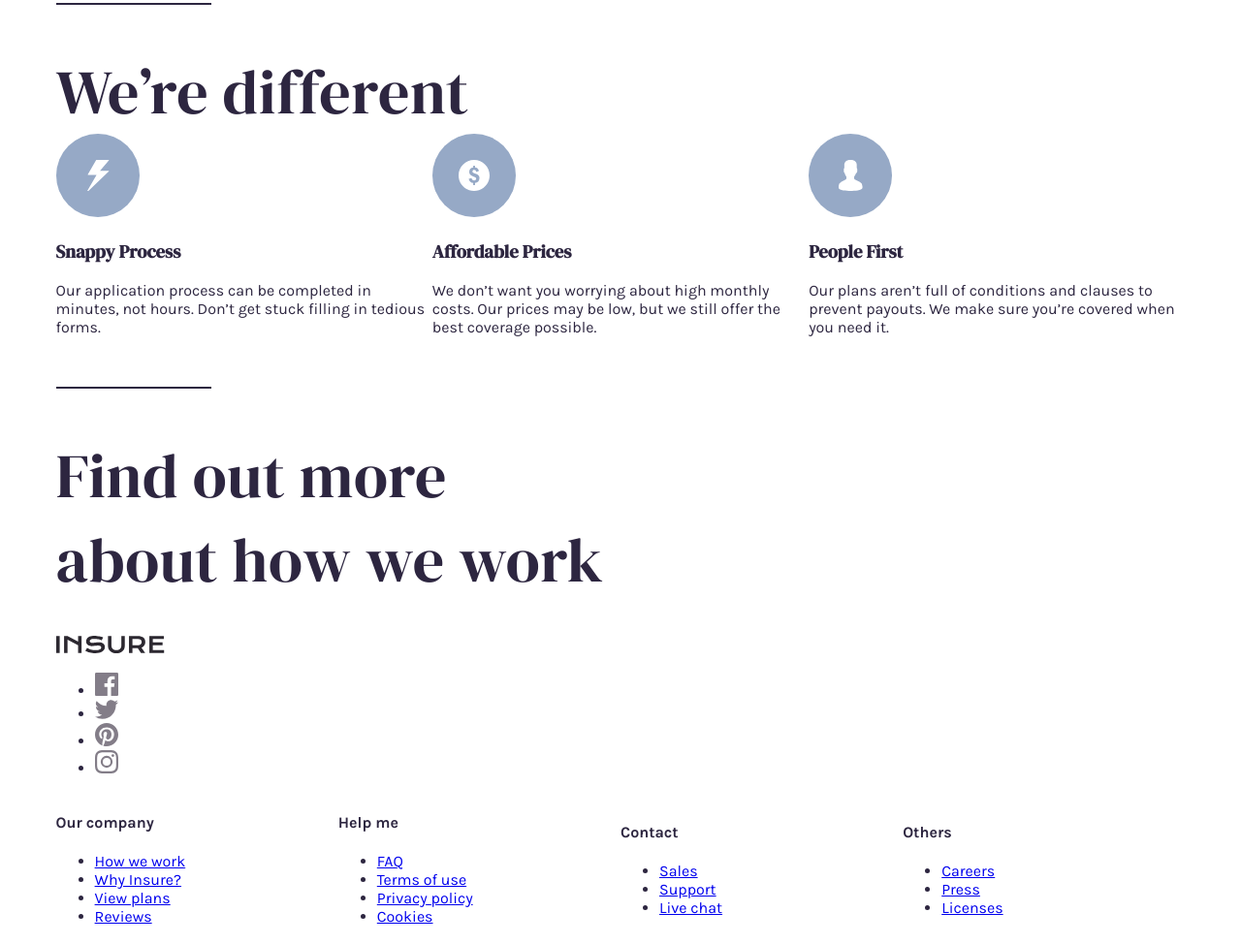
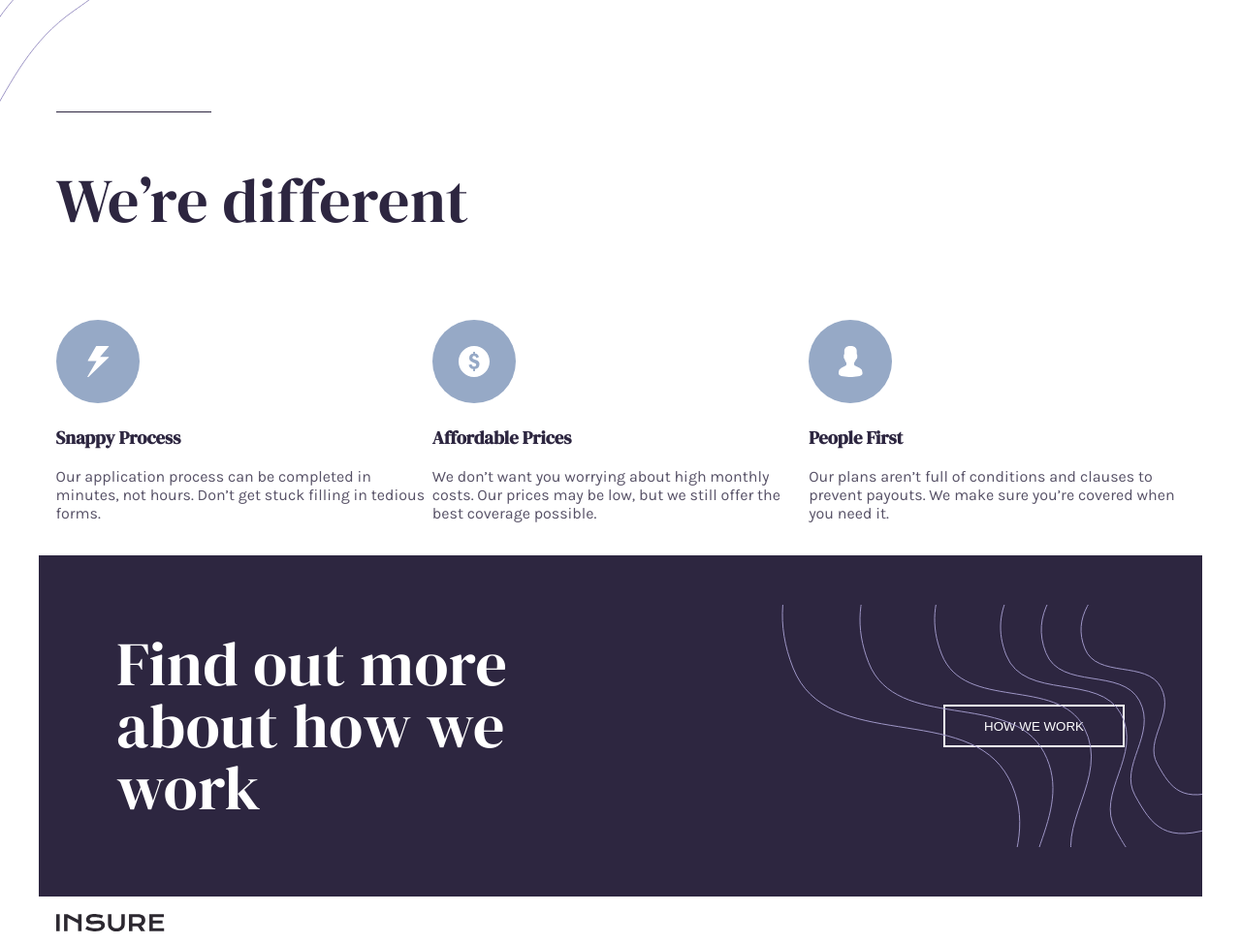
Before and after one commit to mehmet-emin-git/insure-landing-page, a plain HTML site: page index.html in a window 1280 px wide. Shown: the part 822-1796 px from the top of the page at 97% size. Drawn offline with Linux system fonts and the light colour scheme.

Commit message:
styling the find-more section

```diff
--- a/index.html
+++ b/index.html
@@ -53,8 +53,8 @@
       </div>
     </header>
     <section class="container">
-      <h2>We’re different</h2>
-      <div class="flex">
+      <h2 class="mg-top">We’re different</h2>
+      <div class="flex mg-top">
         <div>
           <img
             src="./images/icon-snappy-process.svg"
@@ -91,11 +91,10 @@
     <section class="find-more container">
       <div class="flex">
         <div>
-          <h2>Find out more about how we work</h2>
+          <h3>Find out more about how we work</h3>
         </div>
-        <div>
-          <button class="btn">How we work</button>
-        </div>
+
+        <button class="btn">How we work</button>
       </div>
     </section>
     <footer>
--- a/style.scss
+++ b/style.scss
@@ -42,7 +42,7 @@ h1 {
     position: absolute;
     top: 0;
     left: 0;
-    height: 2px;
+    height: 1px;
     width: 10rem;
   }
 }
@@ -55,9 +55,17 @@ h2 {
     position: absolute;
     top: 0;
     left: 0;
-    height: 2px;
+    height: 1px;
     width: 10rem;
   }
+}
+
+p {
+  opacity: 0.8;
+}
+
+.mg-top {
+  margin-top: 5rem;
 }
 
 .container {
@@ -85,6 +93,7 @@ h2 {
   background: transparent;
   color: white;
   text-transform: uppercase;
+  cursor: pointer;
 }
 
 .btn-reversed {
@@ -113,8 +122,9 @@ nav {
 header {
   background-color: $dark-violet;
   color: white;
-  padding: 1rem;
+  padding: 3rem 0 1rem 0;
   position: relative;
+  margin-bottom: 12rem;
 
   &::after {
     content: "";
@@ -132,17 +142,46 @@ header {
     background: url("./images/bg-pattern-intro-left-desktop.svg") no-repeat
       bottom left;
     position: absolute;
-    top: 0;
+    bottom: -50%;
     left: 0;
-    bottom: -2rem;
     height: 100%;
     width: 100%;
   }
 
-  .intro-img {
+  .flex {
+    .image {
+      .intro-img {
+        margin-bottom: -12rem;
+      }
+    }
   }
 }
 
 // find more section styles
+.find-more {
+  background-color: $dark-violet;
+  color: white;
+  padding: 5rem;
+  position: relative;
 
+  &::after {
+    content: "";
+    background: url("./images/bg-pattern-how-we-work-desktop.svg") no-repeat
+      right;
+    position: absolute;
+    top: 0;
+    right: 0;
+    height: 100%;
+    width: 100%;
+  }
+
+  h3 {
+    font-size: 4rem;
+    font-weight: 400;
+    letter-spacing: 0.5px;
+    max-width: 63%;
+    line-height: 1;
+    margin: 0;
+  }
+}
 // footer styles
```
Also changed, not shown: style.css, 1 other file.
